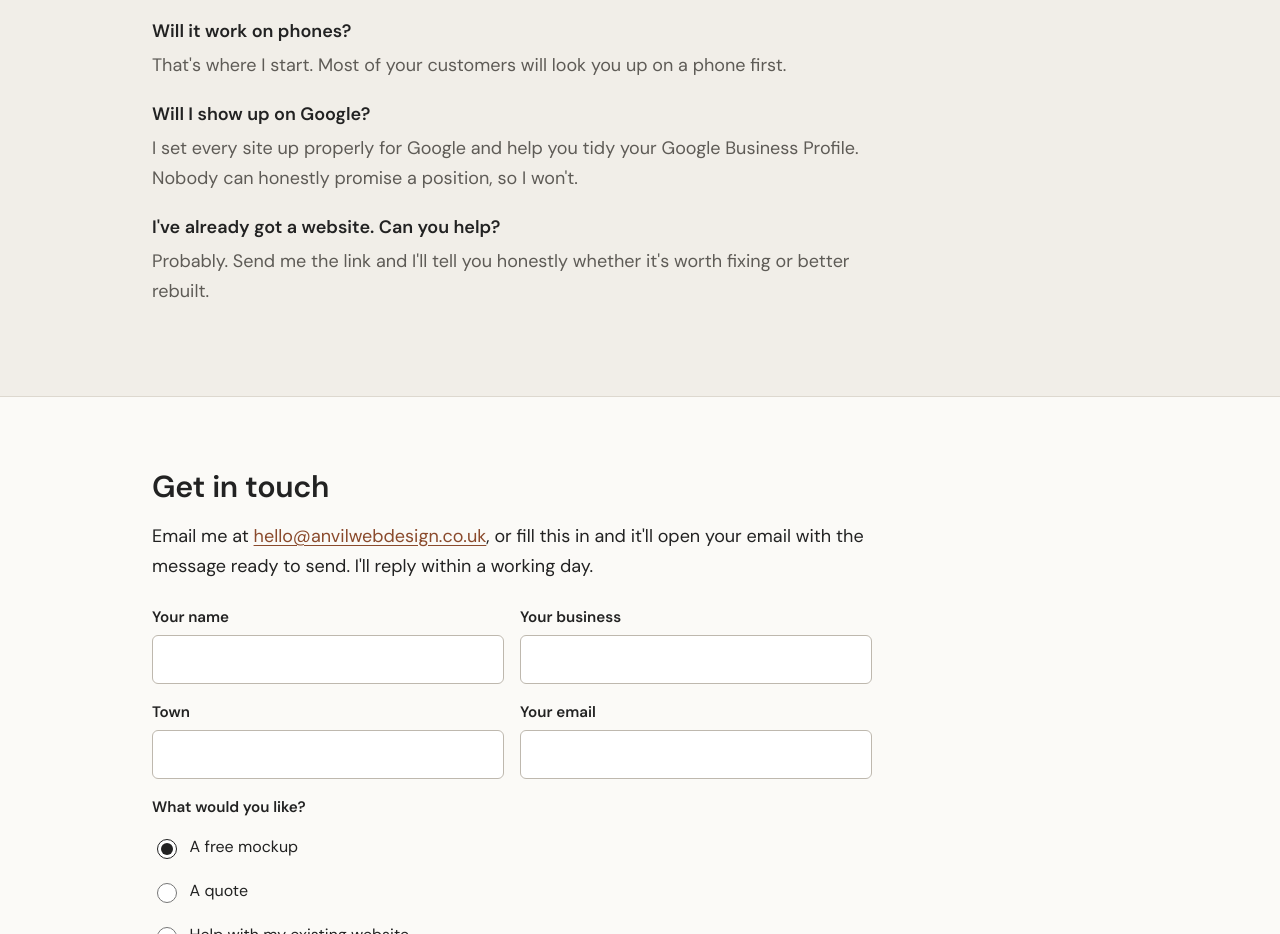
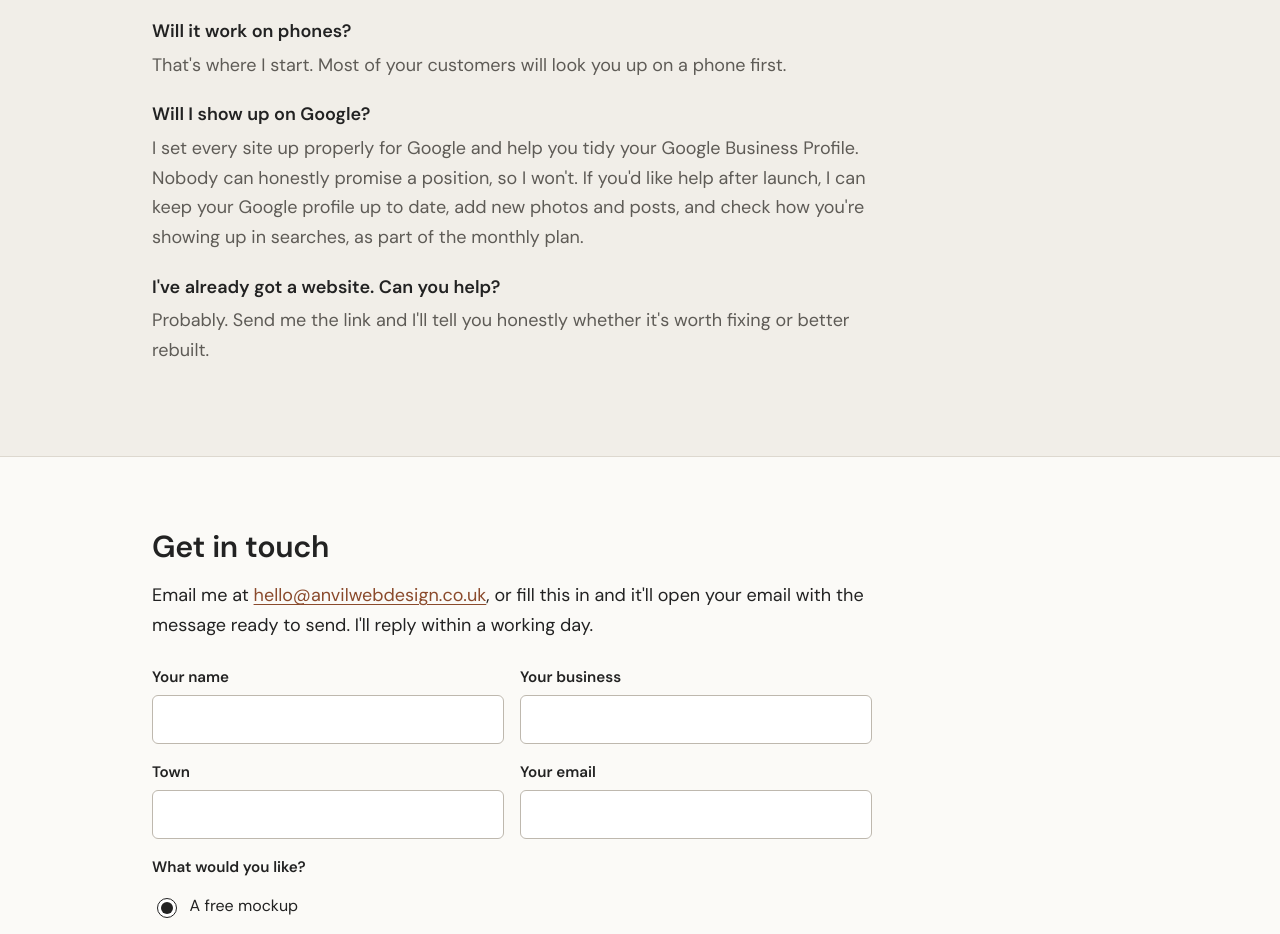
Before and after one commit to tedotedo/anvilwebdesign.co.uk, a plain HTML site: page index.html in a window 1280 px wide. Shown: the part 2760-3694 px from the top of the page. Drawn offline with Linux system fonts and the light colour scheme.

Commit message:
Mention ongoing Google help in the FAQ
Co-Authored-By: Claude Opus 5.5 <noreply@anthropic.com>
Claude-Session: https://claude.ai/code/session_012JQM34ZsBoB89RrjEs4z6n

```diff
--- a/index.html
+++ b/index.html
@@ -127,7 +127,7 @@
           <dt>Will it work on phones?</dt>
           <dd>That's where I start. Most of your customers will look you up on a phone first.</dd>
           <dt>Will I show up on Google?</dt>
-          <dd>I set every site up properly for Google and help you tidy your Google Business Profile. Nobody can honestly promise a position, so I won't.</dd>
+          <dd>I set every site up properly for Google and help you tidy your Google Business Profile. Nobody can honestly promise a position, so I won't. If you'd like help after launch, I can keep your Google profile up to date, add new photos and posts, and check how you're showing up in searches, as part of the monthly plan.</dd>
           <dt>I've already got a website. Can you help?</dt>
           <dd>Probably. Send me the link and I'll tell you honestly whether it's worth fixing or better rebuilt.</dd>
         </dl>
```
